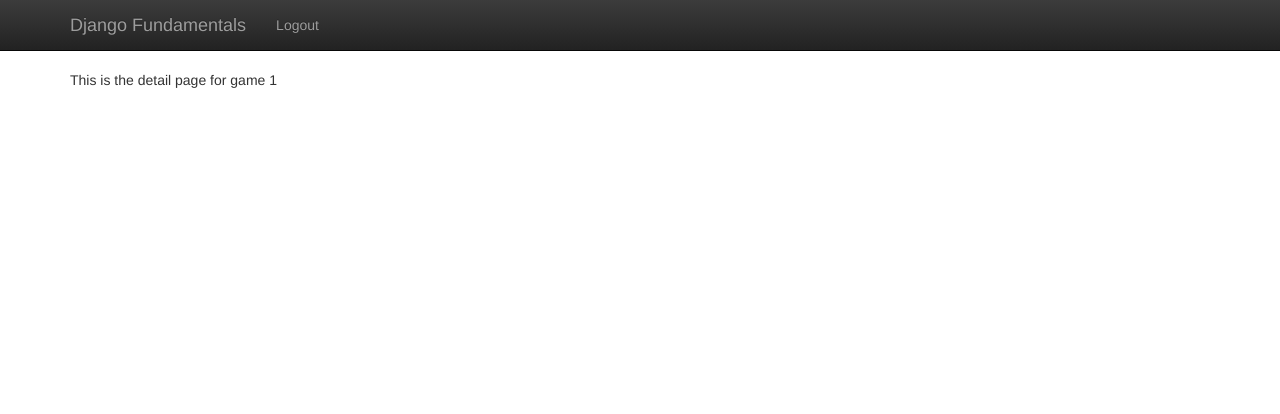
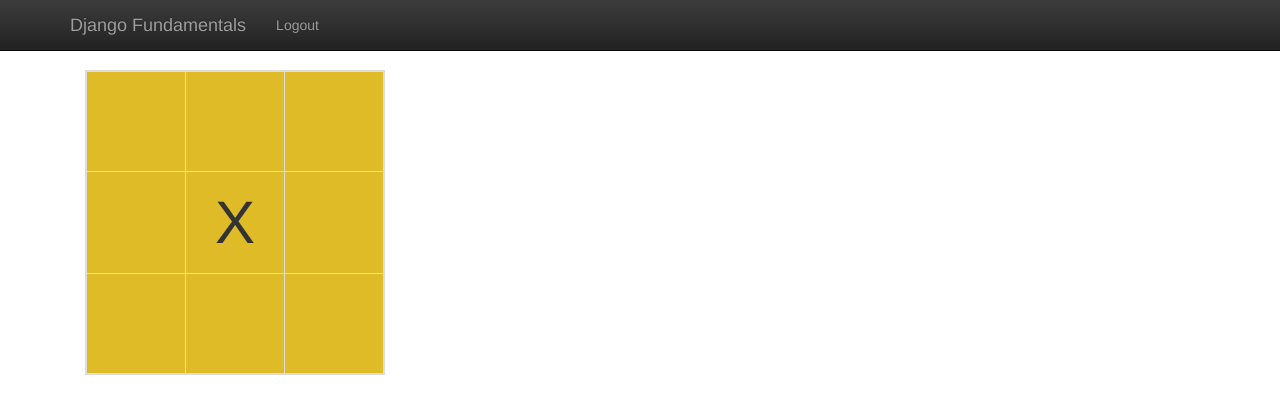
Before and after one commit to ethanbrown3/DjangoTicTacToe, a Django app: page /games/detail/1/ in a window 1280 px wide. Shown: the top 414 px of the page. Run offline with Django 3.2, Linux system fonts and the light colour scheme; a user stored in the database is signed in; tables that the repository leaves empty hold one stand-in row (values such as "Sample post"); some libraries are stand-ins or nearby versions.

Commit message:
Added game board to game_detail

```diff
--- a/tictactoe/gameplay/models.py
+++ b/tictactoe/gameplay/models.py
@@ -10,7 +10,7 @@ GAME_STATUS_CHOICES = (
     ('L', 'Second Player Wins'),
     ('D', 'Draw')
 )
-
+BOARD_SIZE = 3
 
 class GamesQuerySet(models.QuerySet):
     def games_for_user(self, user):
@@ -38,6 +38,19 @@ class Game(models.Model):
 
     objects = GamesQuerySet.as_manager()
 
+    def board(self):
+        """Return a 2-dimensional list of Move objects,
+        so you can ask for the state of a square positions [y][x].
+        """
+        board = [[None for x in range(BOARD_SIZE)] for y in range(BOARD_SIZE)]
+        for move in self.move_set.all():
+            board[move.y][move.x] = move
+        return board
+
+    def is_users_move(self, user):
+        return (user == self.first_player and self.status == 'F') or\
+            (user == self.second_player and self.status == 'S')
+
     def get_absolute_url(self):
         return reverse('gameplay_detail', args=[self.id])
 
@@ -49,6 +62,5 @@ class Move(models.Model):
     x = models.IntegerField()
     y = models.IntegerField()
     comment = models.CharField(max_length=300, blank=True)
-    by_first_player = models.BooleanField()
-
     game=models.ForeignKey(Game, on_delete=models.CASCADE)
+    by_first_player = models.BooleanField(editable=False)
--- a/tictactoe/templates/base.html
+++ b/tictactoe/templates/base.html
@@ -10,6 +10,7 @@
         <meta name="viewport" content="width=device-width, initial-scale=1">
 
         <link rel="stylesheet" href="{% static 'css/bootstrap.min.css' %}">
+        {% block styling %}
             <style>
                 body {
                     padding-top: 70px;
@@ -18,7 +19,7 @@
             </style>
             <link rel="stylesheet" href="{%  static 'css/bootstrap-theme.min.css' %}">
             <link rel="stylesheet" href="{%  static 'css/main.css' %}">
-
+        {% endblock styling %}
         <script src="{% static 'js/vendor/modernizr-2.8.3-respond-1.4.2.min.js' %}"></script>
     </head>
     <body>
--- a/tictactoe/templates/gameplay/game_detail.html
+++ b/tictactoe/templates/gameplay/game_detail.html
@@ -1,10 +1,46 @@
 {% extends "base.html" %}
-{% load staticfiles %}
 
 {% block title %}
-    Game {{ game.first_player }} vs. {{ game.second_player }}
+   {{ game }}
 {% endblock title %}
 
+{% block styling %}
+    {{ block.super }}
+    <style type="text/css">
+        .tictactoe-table {
+            width: 300px;
+            border-width: 2px;
+        }
+
+        .tictactoe-cell {
+            background-color: #debb27;
+            width: 100px;
+            height: 100px;
+            text-align: center;
+            vertical-align: middle !important;
+            font-size: 60px;
+        }
+    </style>
+{% endblock styling %}
+
 {% block content %}
-    This is the detail page for game {{ game.id }}
-{% endblock %}
+    <div class="col-md-5">
+        <table class="table table-bordered tictactoe-table">
+            {% for row in game.board %}
+                <tr>
+                    {% for move in row %}
+                        <td class="tictactoe-cell">
+                            {% if move %}
+                                {% if move.by_first_player %}
+                                    X
+                                {% else %}
+                                    O
+                                {% endif %}
+                            {% endif %}
+                        </td>
+                    {% endfor %}
+                </tr>
+            {% endfor %}
+        </table>
+    </div>
+{% endblock content %}
```
Also changed, not shown: tictactoe/gameplay/migrations/0004_auto_20181103_1700.py (added), tictactoe/player/migrations/0002_auto_20181103_1700.py (added). Lines whose indentation alone changed are shown as unchanged.
